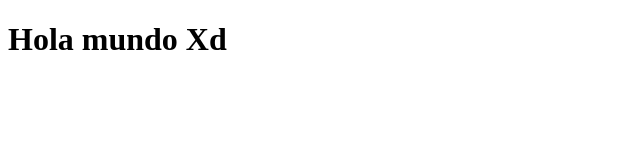
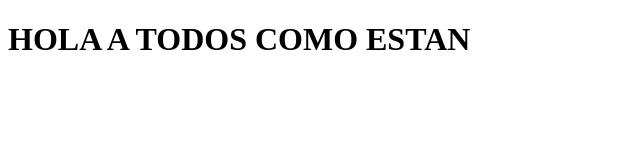
Before and after one commit to eddy531/repasoNode, a plain HTML site: page index.html in a window 1280 px wide. Shown: the whole page, without its empty margins (0-640 px from the left). Drawn offline with Linux system fonts and the light colour scheme.

Commit message:
PruebaXD

```diff
--- a/Repaso/index.html
+++ b/index.html
@@ -8,7 +8,7 @@
 </head>
 
 <body>
-    <h1>Hola mundo Xd</h1>
+    <h1>HOLA A TODOS COMO ESTAN</h1>
 </body>
 
 </html>
```
